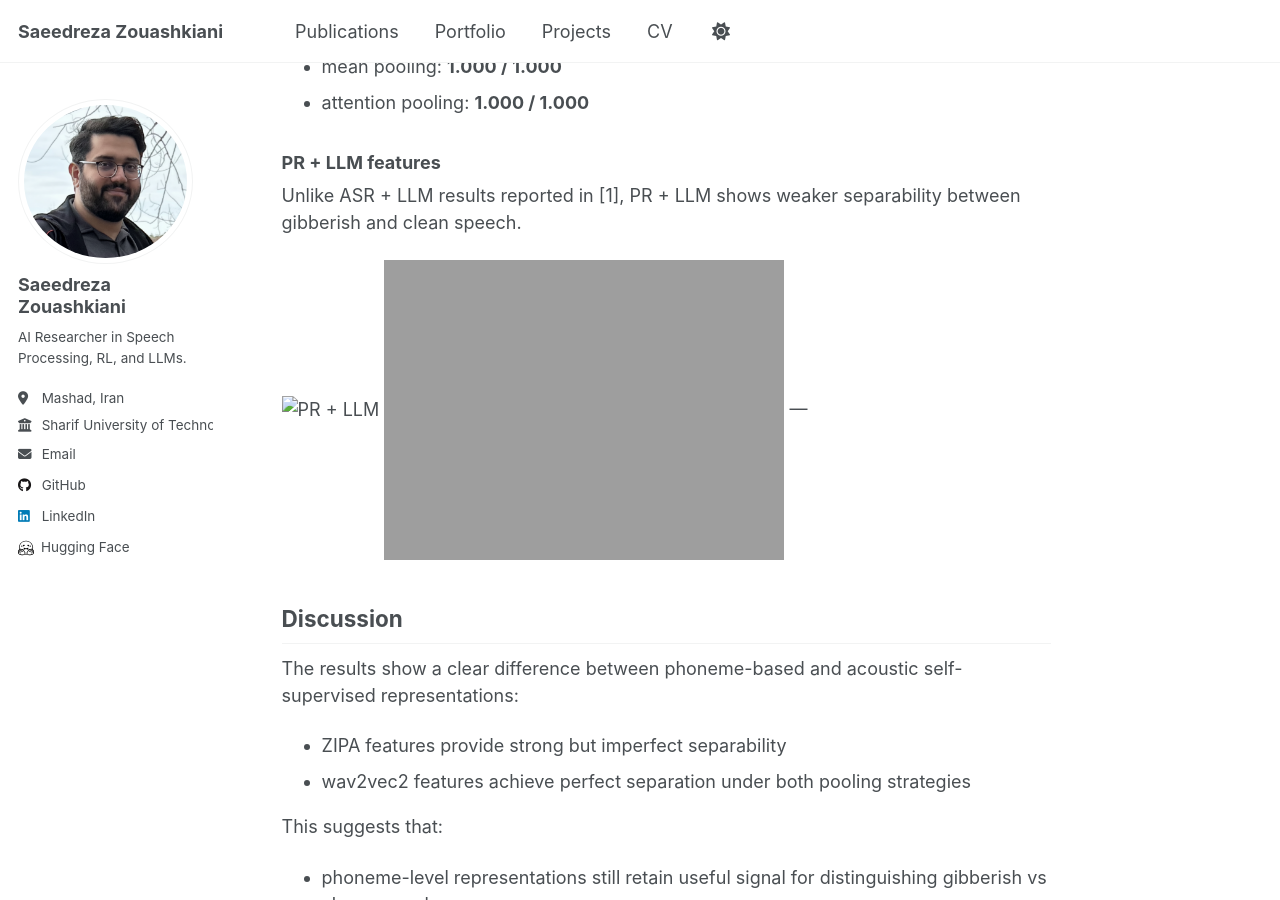
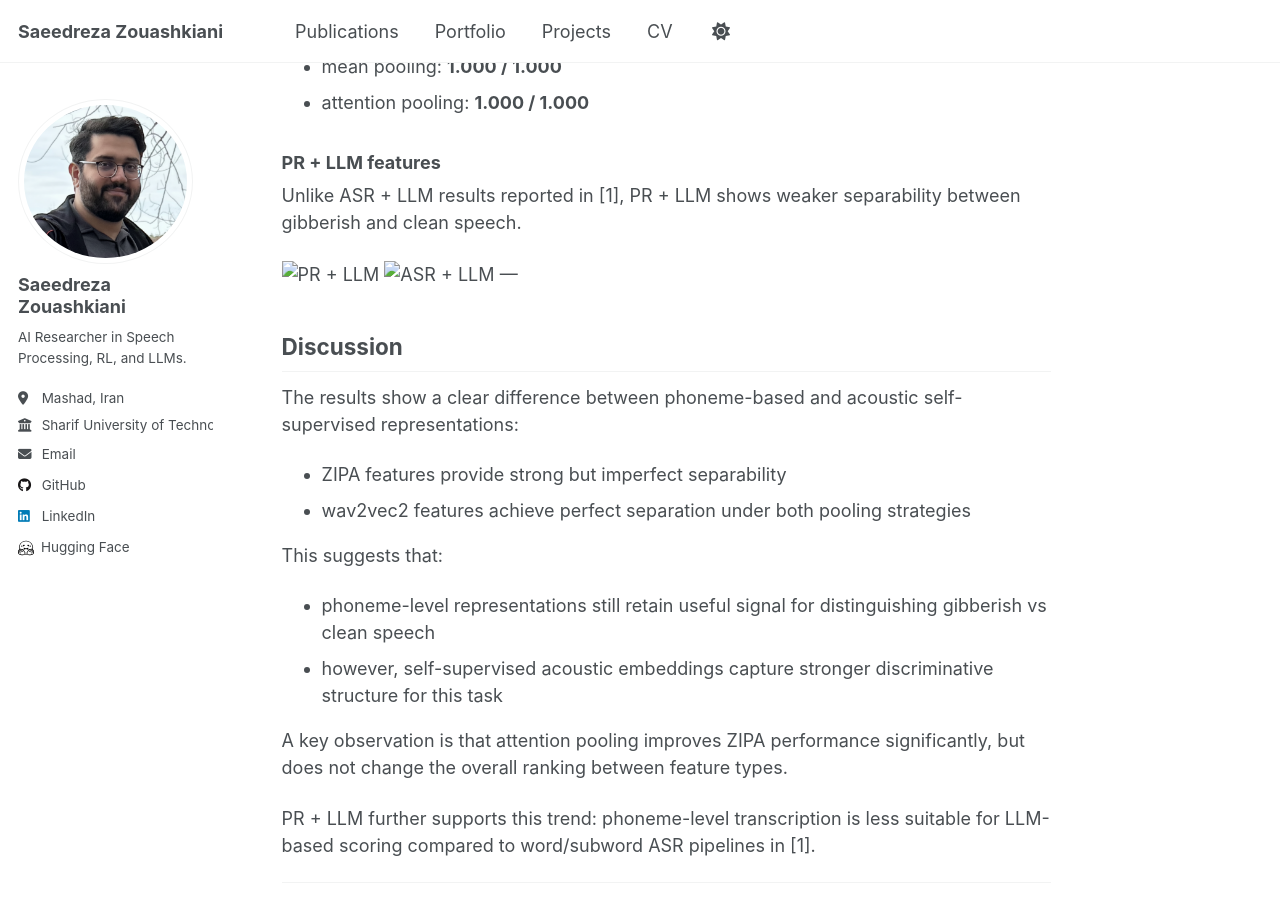
Before and after one commit to saeedzou/saeedzou.github.io, a Jekyll site: the page built from _projects/2026-06-27-project-gibberish-detection.md, in a window 1280 px wide and 900 px high, scrolled down 2527 px. Built offline with Jekyll 4.4.1, drawn with Linux system fonts in a browser that asks for light colours; a script that is not in the unit is left out.

Commit message:
fix: correct image path for ASR + LLM in gibberish speech detection documentation

```diff
--- a/_projects/2026-06-27-project-gibberish-detection.md
+++ b/_projects/2026-06-27-project-gibberish-detection.md
@@ -93,7 +93,7 @@ The following results report:
 Unlike ASR + LLM results reported in [1], PR + LLM shows weaker separability between gibberish and clean speech.
 
 ![PR + LLM](files/pr+llm.png)
-![ASR + LLM](filesasr+llm.png)
+![ASR + LLM](files/asr+llm.png)
 ---
 
 ## Discussion
```
